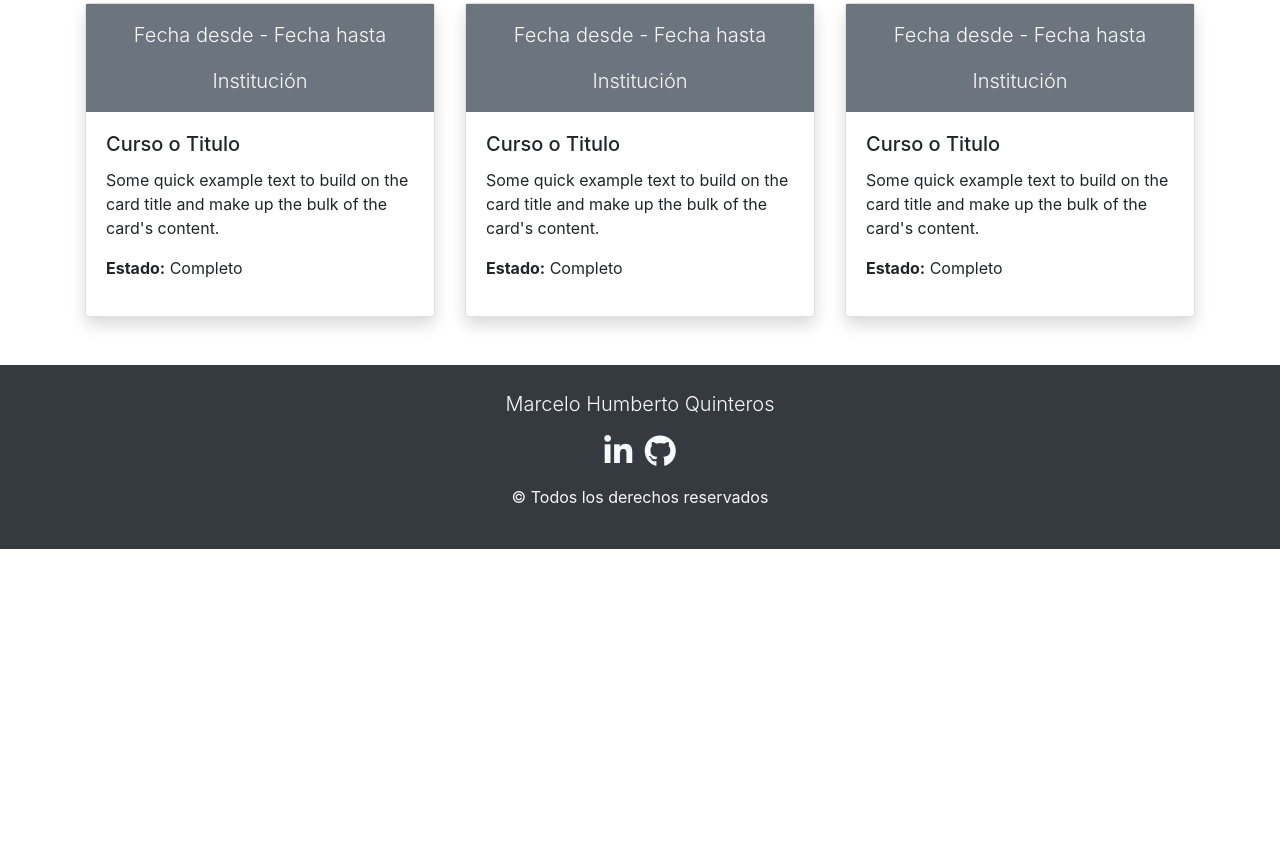
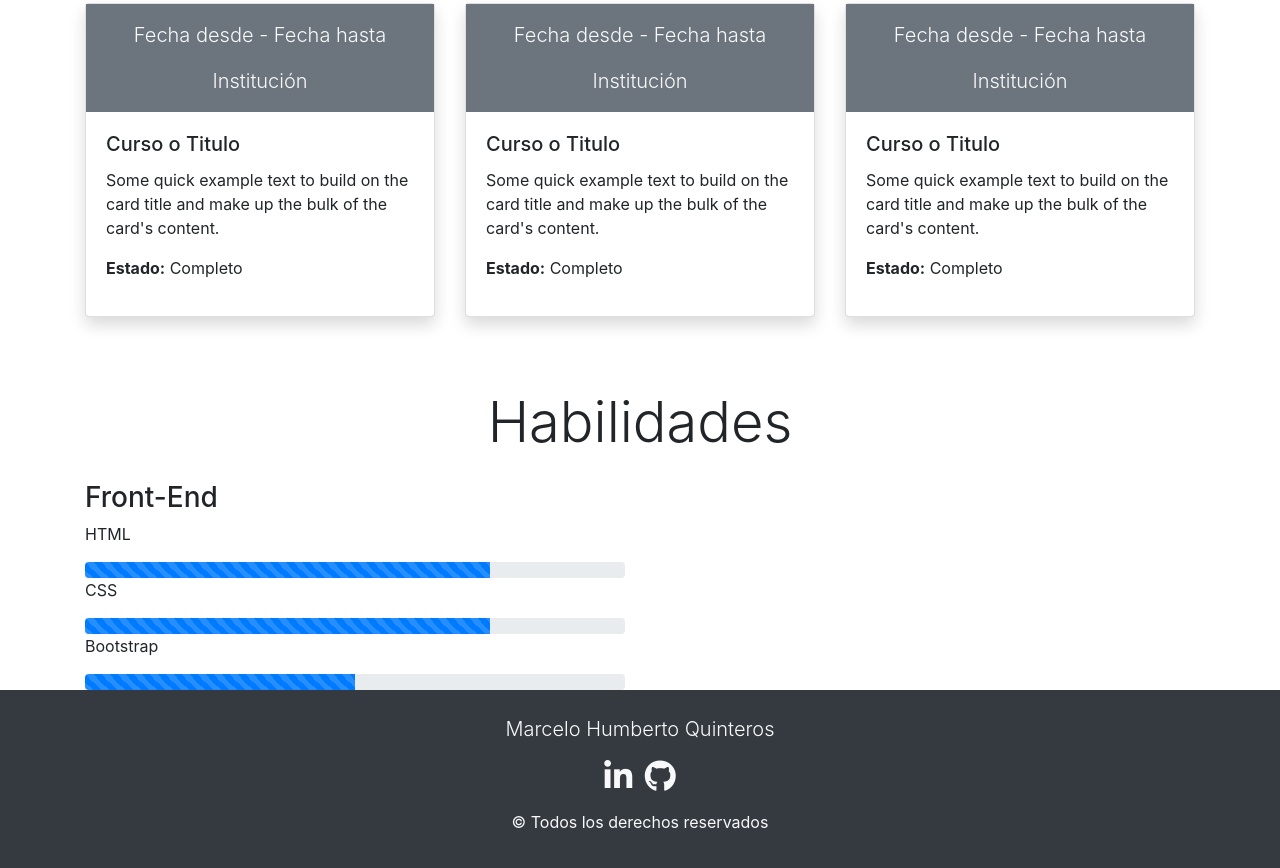
Before and after one commit to cheloq/CV.github.io, a plain HTML site: page index.html in a window 1280 px wide. Shown: the part 2001-2869 px from the top of the page. Before the commit the page ends 2550 px from the top, so only its background shows below. Drawn offline with nearby package versions, Linux system fonts and the light colour scheme.

Commit message:
ultima actualizacion antes del pantallazo azul

```diff
--- a/index.html
+++ b/index.html
@@ -39,11 +39,11 @@
                         </li>
 
                         <li class="nav-item">
-                            <a class="nav-link" href="#">Portfolio</a>
+                            <a class="nav-link" href="#portFolio">Portfolio</a>
                         </li>
 
                         <li class="nav-item">
-                            <a class="nav-link" href="#">Contacto</a>
+                            <a class="nav-link" href="#contacto">Contacto</a>
                         </li>
                     </ul>
                 </div>
@@ -206,6 +206,33 @@
                 </div>
             </div>
         </article>
+
+        <h2 class="display-4 text-center my-4" id="portFolio"> Habilidades</h2>
+        <article>
+            <div class="row">
+                <div class="col-sm-12 col-md-6">
+                    <h3>Front-End</h3>
+                    <p>HTML</p>
+                    <div class="progress">
+                        <div class="progress-bar progress-bar-striped" role="progressbar" style="width: 75%" aria-valuenow="10" aria-valuemin="0" aria-valuemax="100"></div>
+                    </div>
+
+                    <p>CSS</p>
+                    <div class="progress">
+                        <div class="progress-bar progress-bar-striped" role="progressbar" style="width: 75%" aria-valuenow="10" aria-valuemin="0" aria-valuemax="100"></div>
+                    </div>
+
+                    <p>Bootstrap</p>
+                    <div class="progress">
+                        <div class="progress-bar progress-bar-striped" role="progressbar" style="width: 50%" aria-valuenow="10" aria-valuemin="0" aria-valuemax="100"></div>
+                    </div>
+                </div>
+
+                <div class="col-sm-12 col-md-6">
+
+                </div>
+            </div>
+        </article>
     </section>
 
     <footer class="bg-dark text-light py-4">
```
